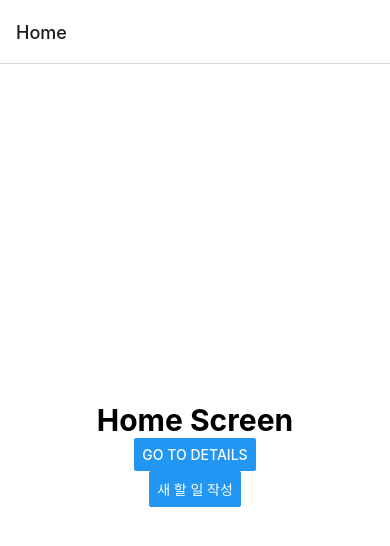
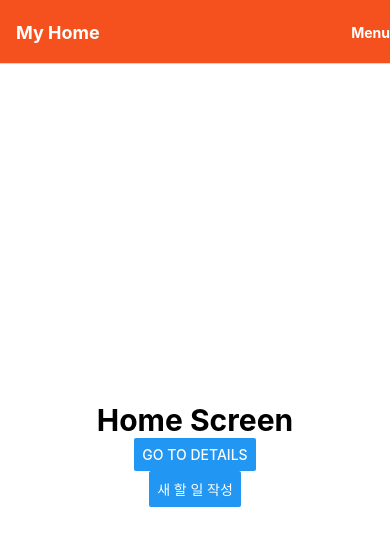
Before and after one commit to SangWon7242/tutorial-navigation-T, a React Native app: screen / in a window 390 px wide. Shown: the top 546 px of the page. Built offline with nearby package versions, Linux system fonts and the light colour scheme.

Commit message:
헤더 꾸미기

```diff
--- a/App.js
+++ b/App.js
@@ -1,6 +1,13 @@
 import { StatusBar } from "expo-status-bar";
-import React, { useState } from "react";
-import { StyleSheet, Text, View, Button, TextInput } from "react-native";
+import React, { useState, useEffect } from "react";
+import {
+  StyleSheet,
+  Text,
+  View,
+  Button,
+  TextInput,
+  Pressable,
+} from "react-native";
 import { NavigationContainer, useNavigation } from "@react-navigation/native";
 import { createNativeStackNavigator } from "@react-navigation/native-stack";
 
@@ -48,12 +55,12 @@ const TodoWriteScreen = ({ navigation, route }) => {
 };
 
 const DetailsScreen = ({ navigation, route }) => {
-  const todo = route.params;
+  const todo = route.params?.todo;
 
   return (
     <View style={{ flex: 1, alignItems: "center", justifyContent: "center" }}>
       <Text>Details Screen</Text>
-      <Text>{JSON.stringify(todo)}</Text>
+      <Text>게시글 : {todo}</Text>
       <Button title="Go to Home" onPress={() => navigation.navigate("Home")} />
       <Button
         title="Go to Details... again"
@@ -68,8 +75,30 @@ const Stack = createNativeStackNavigator();
 export default function App() {
   return (
     <NavigationContainer>
-      <Stack.Navigator initialRouteName="Home">
-        <Stack.Screen name="Home" component={HomeScreen} />
+      <Stack.Navigator
+        initialRouteName="Home"
+        screenOptions={{
+          headerStyle: {
+            backgroundColor: "#f4511e",
+          },
+          headerTintColor: "#fff",
+          headerTitleStyle: {
+            fontWeight: "bold",
+          },
+        }}
+      >
+        <Stack.Screen
+          name="Home"
+          component={HomeScreen}
+          options={{
+            title: "My Home",
+            headerRight: () => (
+              <Pressable onPress={() => alert("클릭됨!!")}>
+                <Text style={{ color: "#fff", fontWeight: "bold" }}>Menu</Text>
+              </Pressable>
+            ),
+          }}
+        />
         <Stack.Screen name="TodoWrite" component={TodoWriteScreen} />
         <Stack.Screen name="Details" component={DetailsScreen} />
       </Stack.Navigator>
--- a/package.json
+++ b/package.json
@@ -9,6 +9,7 @@
     "web": "expo start --web"
   },
   "dependencies": {
+    "@react-navigation/bottom-tabs": "^6.6.1",
     "@react-navigation/native": "^6.1.18",
     "@react-navigation/native-stack": "^6.11.0",
     "expo": "~51.0.28",
```
Also changed, not shown: 1 other file (tests, documents, lock files or other folders).
